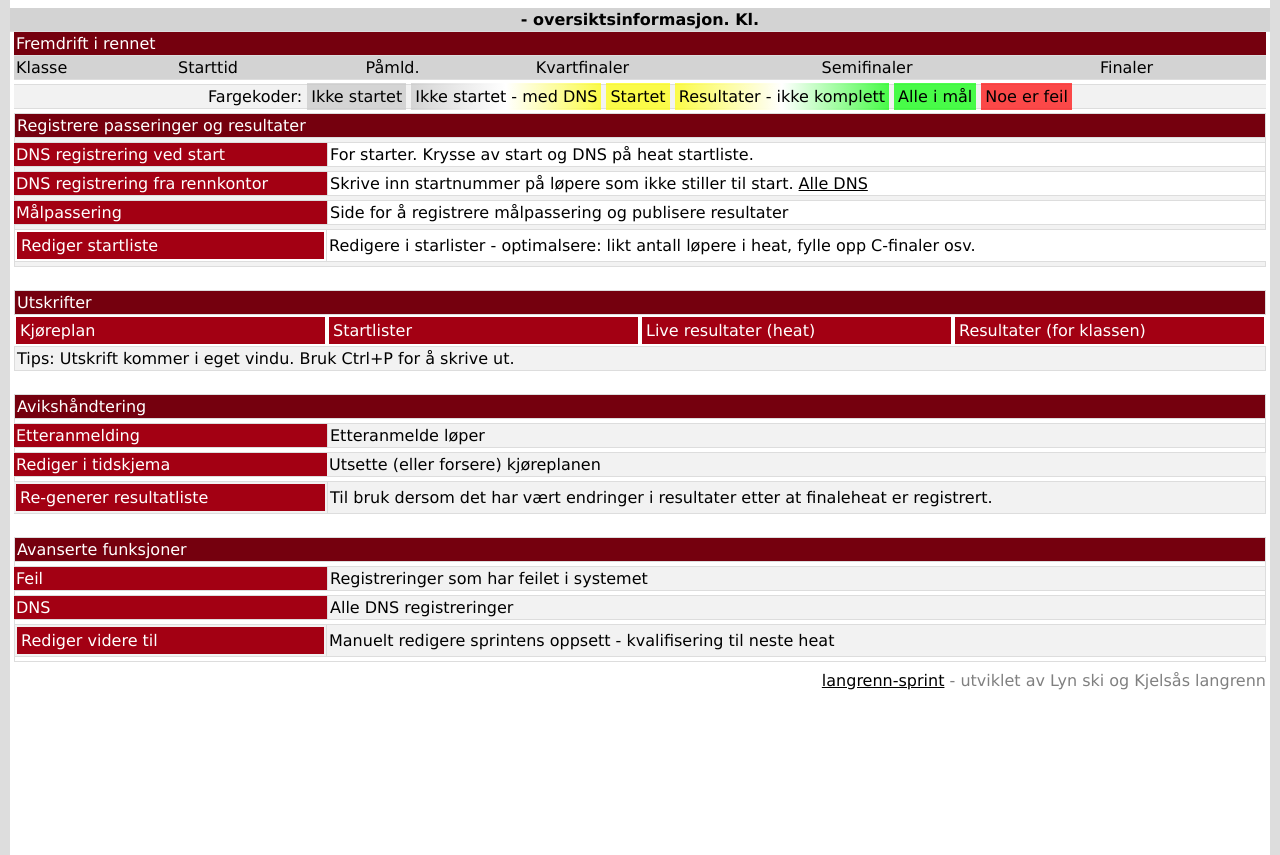
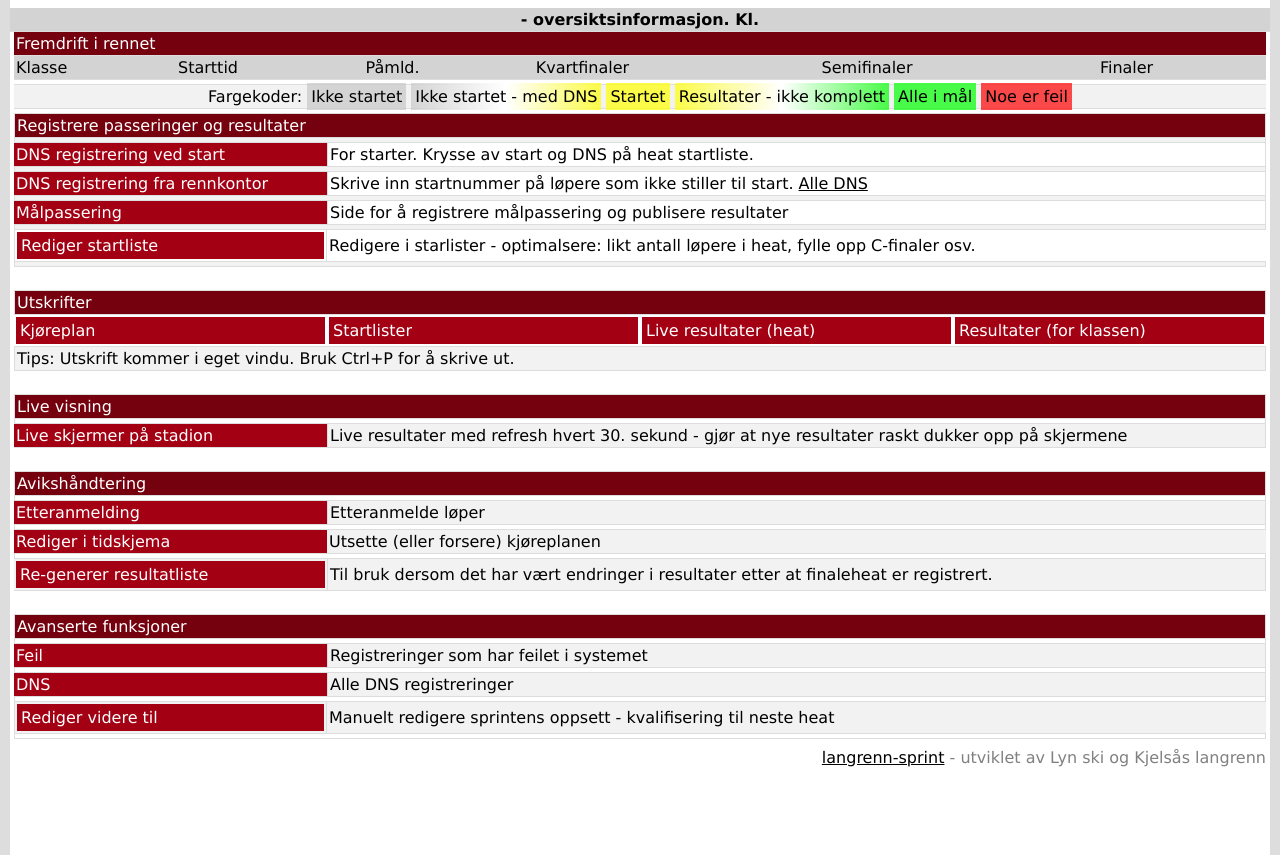
Before and after one commit to langrenn-sprint/result-service-gui, a Python web app: template result_service_gui/templates/dashboard.html in a window 1280 px wide. Shown: the part 78-933 px from the top of the page. Run offline with Jinja, Linux system fonts and the light colour scheme; the template is opened without the code that fills it, so the values that code supplies are empty.

Commit message:
Live - mulighet for å vise alle heat #149

```diff
--- a/result_service_gui/templates/dashboard.html
+++ b/result_service_gui/templates/dashboard.html
@@ -261,6 +261,19 @@
         <td colspan=5 id=spacer>&nbsp;</td>
       </tr>
       <tr id=headerblue>
+        <td id=table_border colspan=5>Live visning</td>
+      </tr>
+      <tr>
+        <td id=table_border colspan=5 id=spacer></td>
+      </tr>
+      <tr>
+        <td class=visible_link><a class=visible_link href=live?event_id={{ event_id }}&refresh=30>Live skjermer på stadion</a></td>
+        <td id=table_border colspan=4>Live resultater med refresh hvert 30. sekund - gjør at nye resultater raskt dukker opp på skjermene</td>
+      </tr>
+      <tr>
+        <td colspan=5 id=spacer>&nbsp;</td>
+      </tr>
+      <tr id=headerblue>
         <td id=table_border colspan=5>Avikshåndtering</td>
       </tr>
       <tr>
--- a/result_service_gui/templates/live.html
+++ b/result_service_gui/templates/live.html
@@ -130,7 +130,7 @@
       </table>
     </div>
   </div>
-  {% if valgt_klasse %}
+  {% if valgt_klasse and races[10] %}
     <div align="center"><a href="live?klasse={{ valgt_klasse }}&event_id={{ event_id }}&action=all">Vis alle heat</a></div>
   {% endif %}
 {% endblock %}
```
